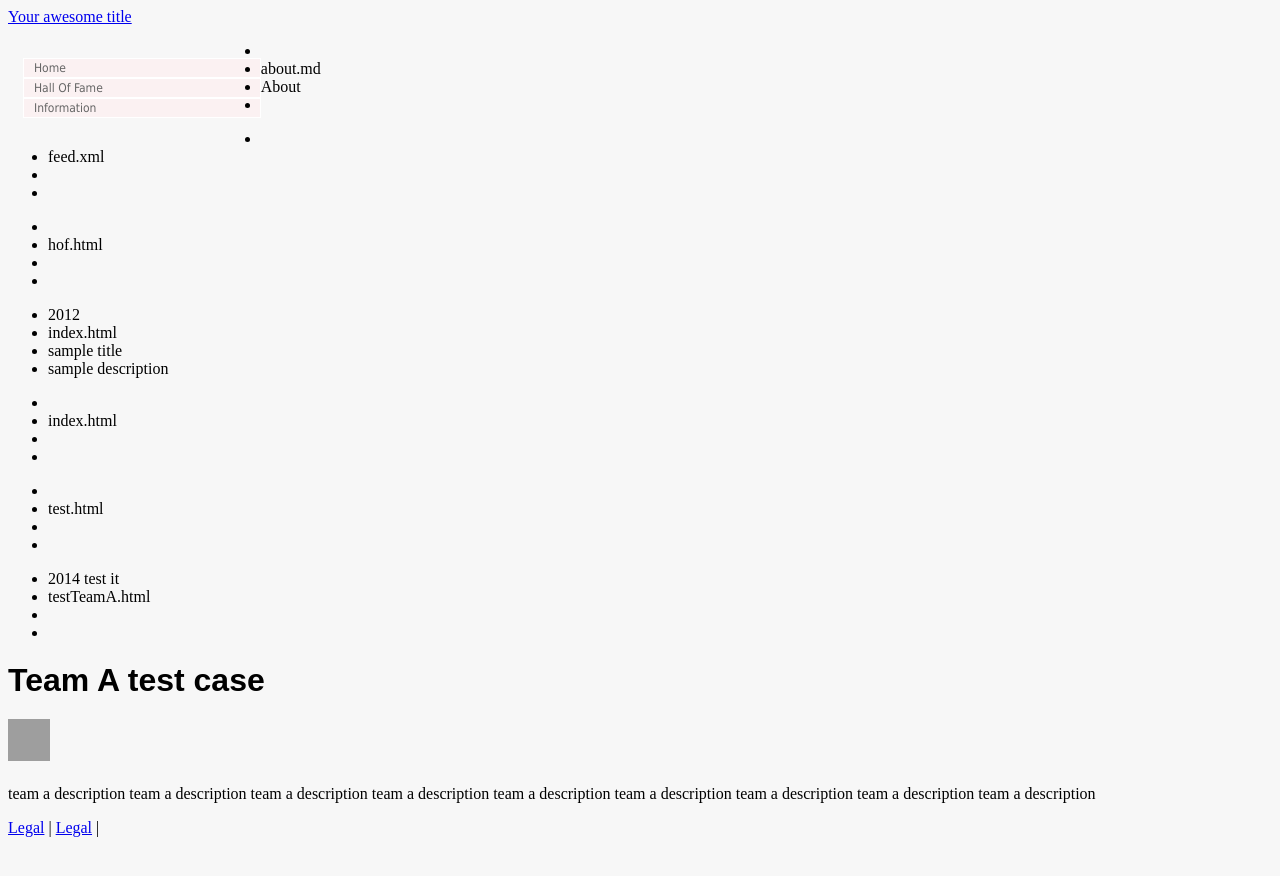
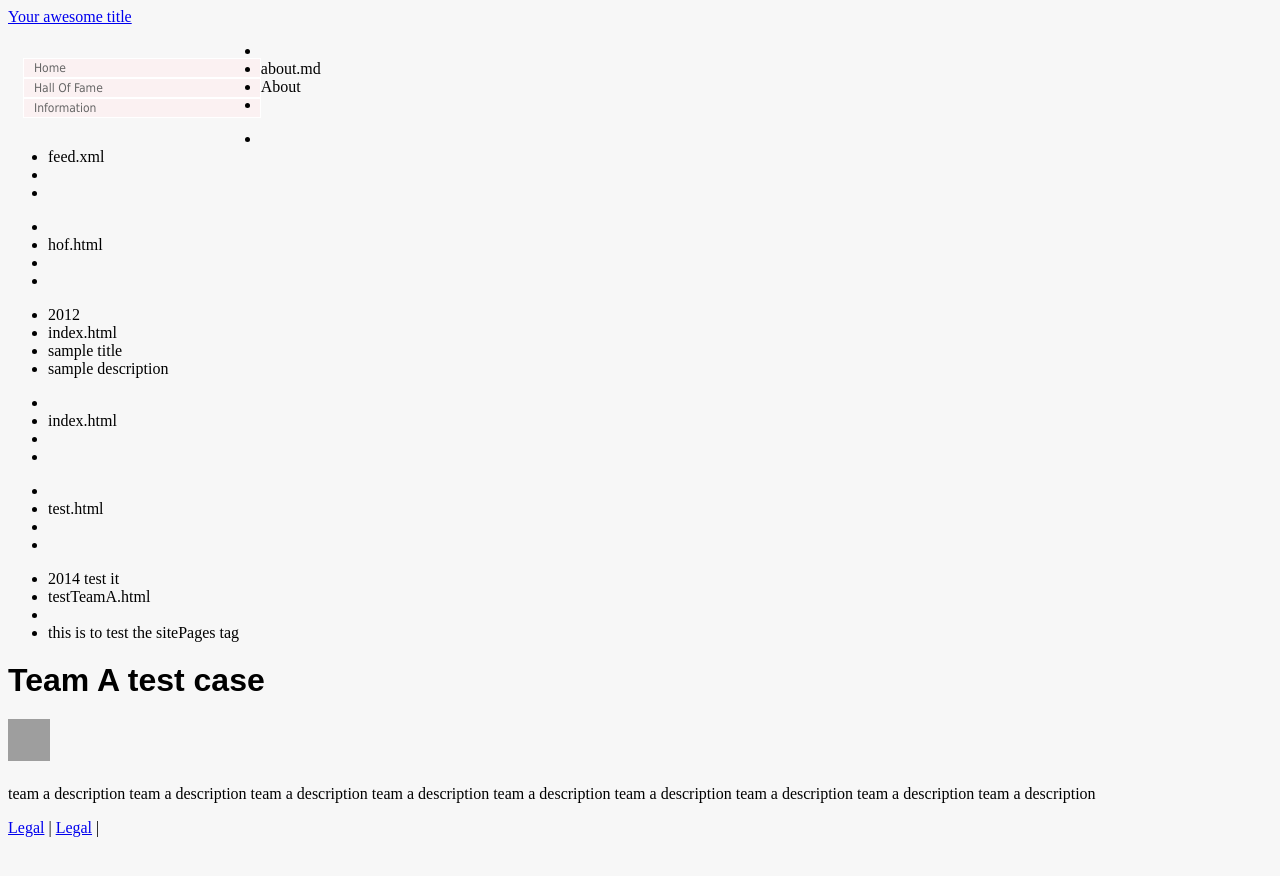
Before and after one commit to ankit09goyal/ankit09goyal.github.io, a Jekyll site: the page built from projects/2012/TeamA/testTeamA.html, in a window 1280 px wide. Shown: the top 876 px of the page. Built offline with Jekyll 4.4.1, drawn with Linux system fonts in a browser that asks for light colours; grey boxes are pictures that could not be loaded.

Commit message:
Update testTeamA.html

```diff
--- a/projects/2012/TeamA/testTeamA.html
+++ b/projects/2012/TeamA/testTeamA.html
@@ -2,4 +2,6 @@
 layout: testTeamLayout
 year: 2014 test it
 name: Team A test case
+description: this is to test the sitePages tag
+logo: http://upload.wikimedia.org/wikipedia/de/thumb/e/ee/Bosch-Logo.svg/800px-Bosch-Logo.svg.png
 ---
```
